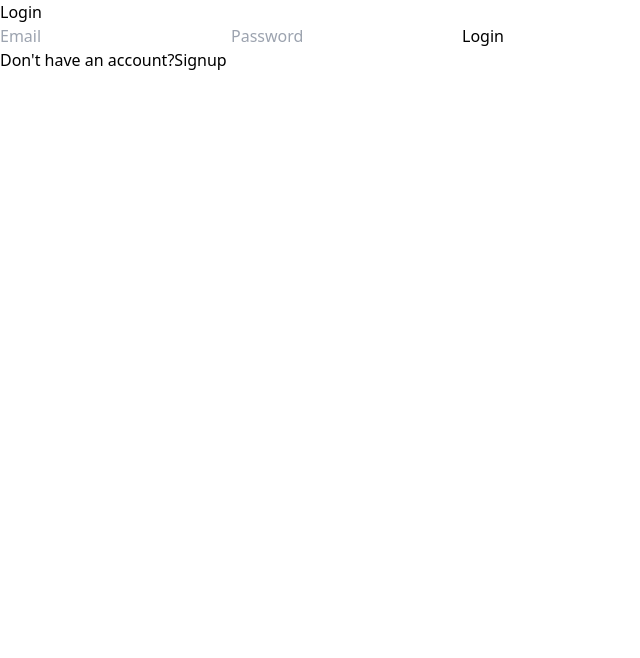
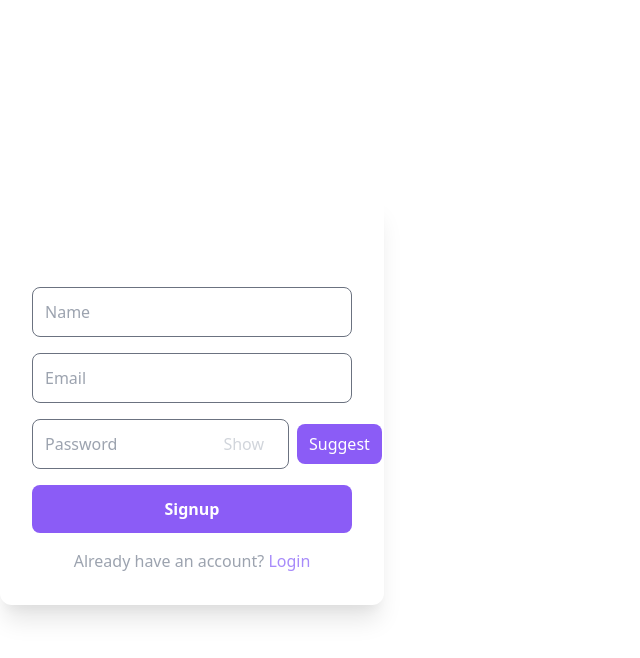
Before and after one commit to moumilihalder/TalkNova-frontend, a React (Vite) app: page / in a window 1280 px wide. Shown: the top 658 px of the page, without its empty margins (0-640 px from the left). Built offline with nearby package versions, Linux system fonts and the light colour scheme.

Commit message:
signup page update

```diff
--- a/src/Pages/Login.jsx
+++ b/src/Pages/Login.jsx
@@ -1,72 +1,102 @@
 import React, { useState } from "react";
 
-const Login = ({ switchToSignup }) => {
 
+const Signup = ({ switchToLogin }) => {
+  const [name, setName] = useState("");
   const [email, setEmail] = useState("");
   const [password, setPassword] = useState("");
+  const [showPassword, setShowPassword] = useState(false);
 
-    const handleLogin = async () => {
+  // Generate strong password
+  const generateStrongPassword = (length = 12) => {
+    const chars =
+      "abcdefghijklmnopqrstuvwxyzABCDEFGHIJKLMNOPQRSTUVWXYZ0123456789!@#$%^&*()-_=+[]{}|;:,.<>?";
+    let password = "";
+    for (let i = 0; i < length; i++) {
+      password += chars[Math.floor(Math.random() * chars.length)];
+    }
+    return password;
+  };
 
-        const res = await fetch(
-            `${import.meta.env.VITE_API_BASE_URL}/api/auth/login`,
-            {
+  const handleSuggestPassword = () => {
+    const strongPassword = generateStrongPassword();
+    setPassword(strongPassword);
+  };
+
+  const handleSignup = async () => {
+    const res = await fetch("http://localhost:5000/api/auth/signup", {
       method: "POST",
-                headers: {
-                    "Content-Type": "application/json"
-                },
-                body: JSON.stringify({
-                    email,
-                    password
-                })
-            }
-        );
-
+      headers: { "Content-Type": "application/json" },
+      body: JSON.stringify({ name, email, password }),
+    });
     const data = await res.json();
-
-        if (data.token) {
-
-            localStorage.setItem("token", data.token);
-
-            console.log("Login successful");
-
-
-            window.location.href = "/";
-
-        } else {
-
-            alert(data.message);
-
-        }
-
+    alert(data.message || "Signup successful");
   };
 
   return (
-
-        <div>
-
-            <h2>Login</h2>
+    <div className="flex items-center justify-center min-h-screen bg-[rgb(50,69,91)]">
+      <div className="bg-[rgb(30,40,60)] p-8 rounded-xl shadow-xl w-96">
+        <h2 className="text-3xl font-bold mb-6 text-center text-white">Signup</h2>
 
         <input
-                placeholder="Email"
-                onChange={(e) => setEmail(e.target.value)}
+          type="text"
+          placeholder="Name"
+          value={name}
+          onChange={(e) => setName(e.target.value)}
+          className="w-full p-3 mb-4 rounded-lg bg-[rgb(50,69,91)] text-white border border-gray-500"
         />
 
         <input
-                type="password"
-                placeholder="Password"
-                onChange={(e) => setPassword(e.target.value)}
+          type="email"
+          placeholder="Email"
+          value={email}
+          onChange={(e) => setEmail(e.target.value)}
+          className="w-full p-3 mb-4 rounded-lg bg-[rgb(50,69,91)] text-white border border-gray-500"
         />
 
-            <button onClick={handleLogin}>
+        {/* Password input with toggle and suggestion */}
+        <div className="flex items-center mb-4 gap-2 relative">
+          <input
+            type={showPassword ? "text" : "password"}
+            placeholder="Password"
+            value={password}
+            onChange={(e) => setPassword(e.target.value)}
+            className="flex-1 p-3 rounded-lg bg-[rgb(50,69,91)] text-white border border-gray-500"
+          />
+          {/* Show/Hide button */}
+          <button
+            type="button"
+            onClick={() => setShowPassword((prev) => !prev)}
+            className="absolute right-20 text-gray-300 hover:text-white px-2"
+          >
+            {showPassword ? "Hide" : "Show"}
+          </button>
+          {/* Suggest strong password */}
+          <button
+            type="button"
+            onClick={handleSuggestPassword}
+            className="bg-purple-500 hover:bg-purple-600 text-white px-3 py-2 rounded-lg"
+          >
+            Suggest
+          </button>
+        </div>
+
+        <button
+          onClick={handleSignup}
+          className="w-full bg-purple-500 hover:bg-purple-600 text-white p-3 rounded-lg font-semibold transition"
+        >
+          Signup
+        </button>
+
+        <p className="text-center mt-4 text-gray-400">
+          Already have an account?{" "}
+          <button className="text-purple-400 hover:underline" onClick={switchToLogin}>
             Login
           </button>
-            <p>
-                Don't have an account?
-                <button onClick={switchToSignup}>Signup</button>
         </p>
-
+      </div>
     </div>
   );
 };
 
-export default Login;
+export default Signup;
--- a/src/Pages/Signup.jsx
+++ b/src/Pages/Signup.jsx
@@ -1,62 +1,99 @@
 import React, { useState } from "react";
 
 const Signup = ({ switchToLogin }) => {
-
   const [name, setName] = useState("");
   const [email, setEmail] = useState("");
   const [password, setPassword] = useState("");
+  const [showPassword, setShowPassword] = useState(false);
+
+  // Generate strong password
+  const generateStrongPassword = (length = 12) => {
+    const chars =
+      "abcdefghijklmnopqrstuvwxyzABCDEFGHIJKLMNOPQRSTUVWXYZ0123456789!@#$%^&*()-_=+[]{}|;:,.<>?";
+    let password = "";
+    for (let i = 0; i < length; i++) {
+      password += chars[Math.floor(Math.random() * chars.length)];
+    }
+    return password;
+  };
+
+  const handleSuggestPassword = () => {
+    const strongPassword = generateStrongPassword();
+    setPassword(strongPassword);
+  };
 
   const handleSignup = async () => {
-
-        const res = await fetch(`${import.meta.env.VITE_API_BASE_URL}/api/auth/signup`, {
+    const res = await fetch("http://localhost:5000/api/auth/signup", {
       method: "POST",
-            headers: {
-                "Content-Type": "application/json"
-            },
-            body: JSON.stringify({
-                name,
-                email,
-                password
-            })
+      headers: { "Content-Type": "application/json" },
+      body: JSON.stringify({ name, email, password }),
     });
-
     const data = await res.json();
-
     alert(data.message || "Signup successful");
-
   };
 
   return (
-
-        <div>
-
-            <h2>Signup</h2>
+    <div className="flex items-center justify-center min-h-screen bg-[rgb(50,69,91)]">
+      <div className="bg-[rgb(30,40,60)] p-8 rounded-xl shadow-xl w-96">
+        <h2 className="text-3xl font-bold mb-6 text-center text-white">Signup</h2>
 
         <input
+          type="text"
           placeholder="Name"
+          value={name}
           onChange={(e) => setName(e.target.value)}
+          className="w-full p-3 mb-4 rounded-lg bg-[rgb(50,69,91)] text-white border border-gray-500"
         />
 
         <input
+          type="email"
           placeholder="Email"
+          value={email}
           onChange={(e) => setEmail(e.target.value)}
+          className="w-full p-3 mb-4 rounded-lg bg-[rgb(50,69,91)] text-white border border-gray-500"
         />
 
+        {/* Password input with toggle and suggestion */}
+        <div className="flex items-center mb-4 gap-2 relative">
           <input
-                type="password"
+            type={showPassword ? "text" : "password"}
             placeholder="Password"
+            value={password}
             onChange={(e) => setPassword(e.target.value)}
+            className="flex-1 p-3 rounded-lg bg-[rgb(50,69,91)] text-white border border-gray-500"
           />
+          {/* Show/Hide button */}
+          <button
+            type="button"
+            onClick={() => setShowPassword((prev) => !prev)}
+            className="absolute right-20 text-gray-300 hover:text-white px-2"
+          >
+            {showPassword ? "Hide" : "Show"}
+          </button>
+          {/* Suggest strong password */}
+          <button
+            type="button"
+            onClick={handleSuggestPassword}
+            className="bg-purple-500 hover:bg-purple-600 text-white px-3 py-2 rounded-lg"
+          >
+            Suggest
+          </button>
+        </div>
 
-            <button onClick={handleSignup}>
+        <button
+          onClick={handleSignup}
+          className="w-full bg-purple-500 hover:bg-purple-600 text-white p-3 rounded-lg font-semibold transition"
+        >
           Signup
         </button>
 
-            <p>
-                Already have an account?
-                <button onClick={switchToLogin}>Login</button>
+        <p className="text-center mt-4 text-gray-400">
+          Already have an account?{" "}
+          <button className="text-purple-400 hover:underline" onClick={switchToLogin}>
+            Login
+          </button>
         </p>
-
+      </div>
     </div>
   );
 };
```
Lines whose indentation alone changed are shown as unchanged.
